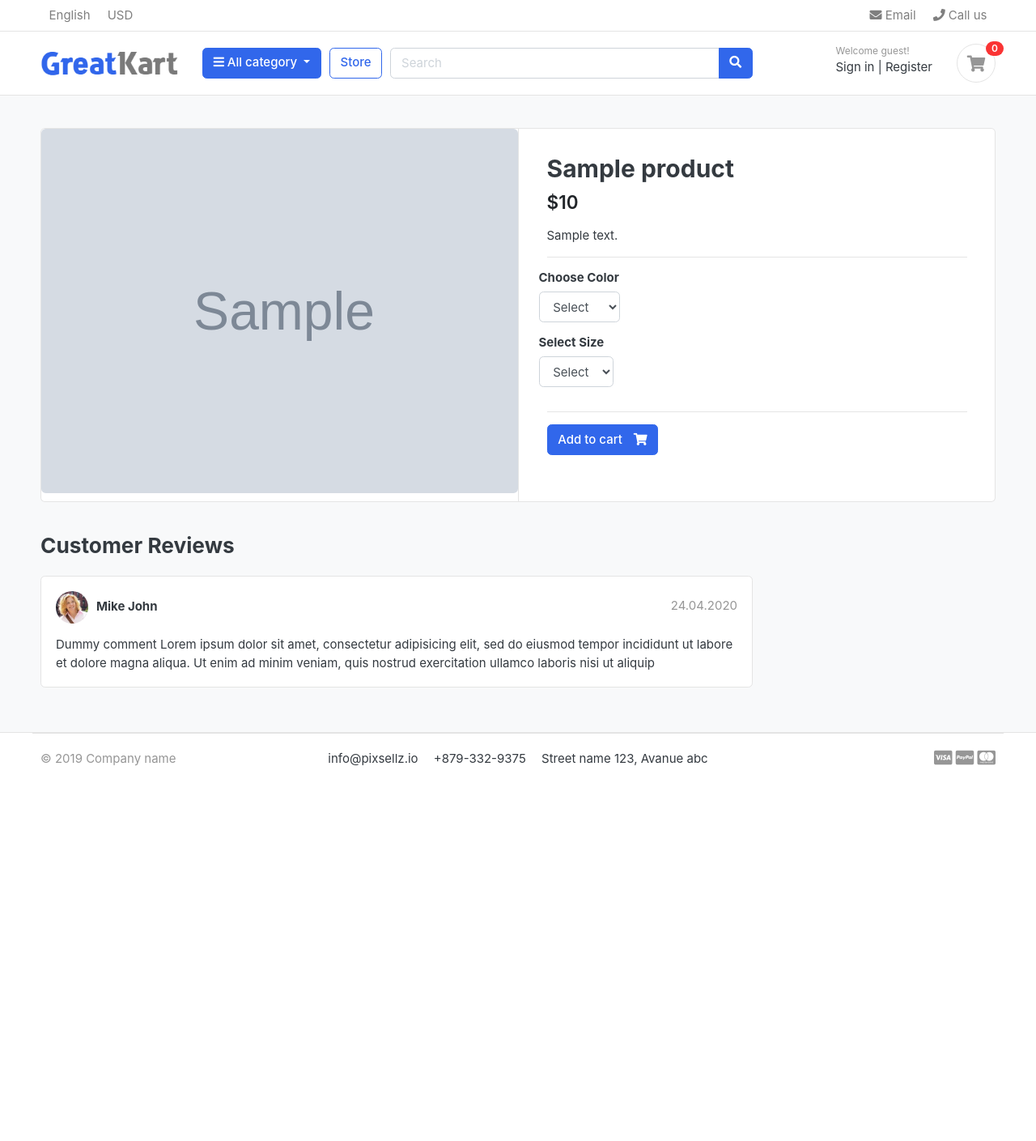
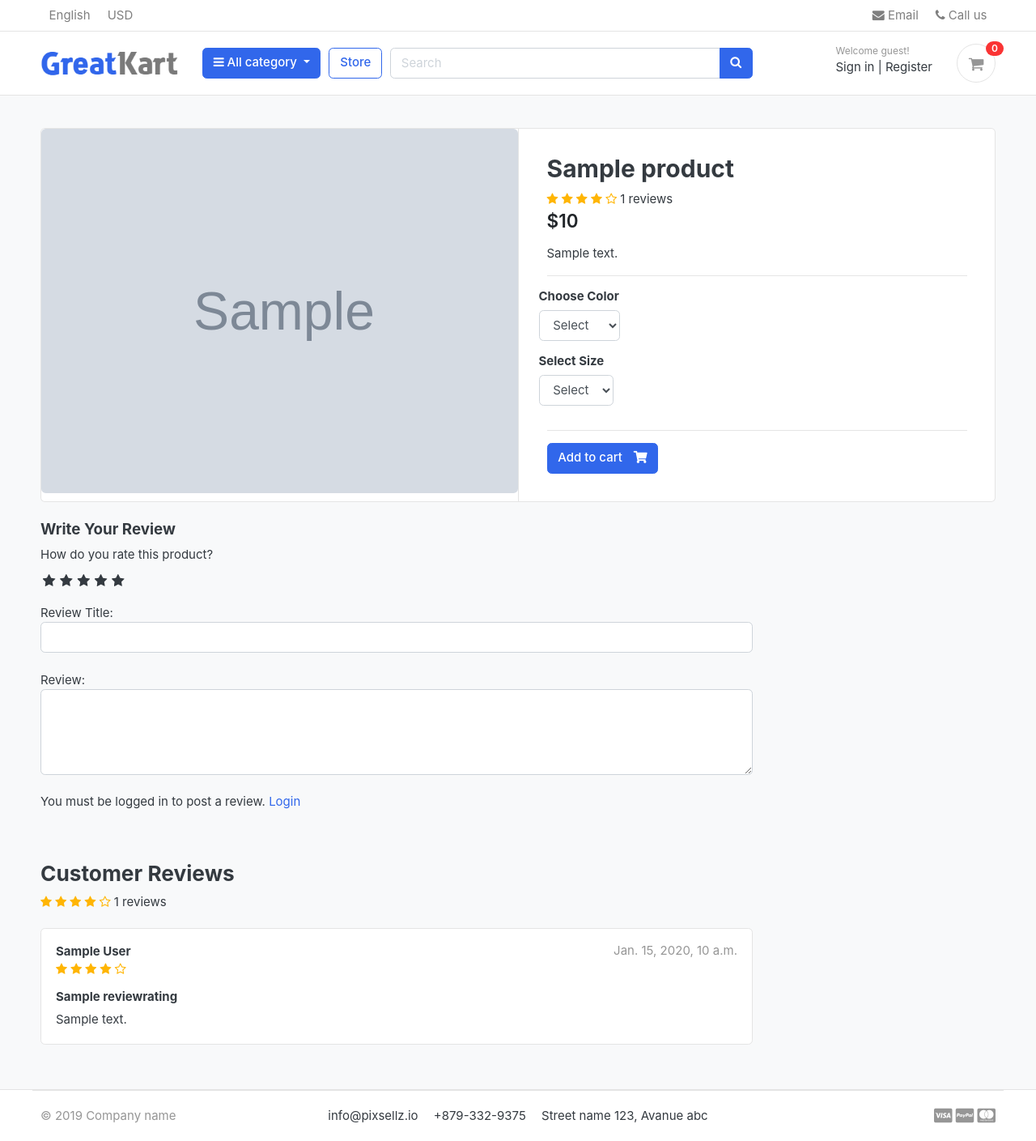
Before and after one commit to peterncs/greatkart-django, a Django app: a page that uses templates/base.html in a window 1280 px wide. Shown: the whole page at 81% size. Before the commit the page ends 946 px from the top, so only its background shows below. Run offline with Django 3.2, Linux system fonts and the light colour scheme; tables that the repository leaves empty hold one stand-in row (values such as "Sample post"); grey boxes marked "Sample" are stand-in pictures; some libraries are stand-ins or nearby versions; some web fonts are replaced.

Commit message:
review and rating

```diff
--- a/accounts/models.py
+++ b/accounts/models.py
@@ -61,6 +61,9 @@ class Account(AbstractBaseUser):
     def __str__(self):
         return self.email
 
+    def full_name(self):
+        return f'{self.first_name} {self.last_name}'
+
     def has_perm(self, perm, obj=None):
         return self.is_admin
 
--- /dev/null
+++ b/greatkart/static/css/custom.css
@@ -0,0 +1,46 @@
+/* Hide Radio button */
+.rate > input{
+    display: none;
+}
+
+.rate{
+    display: inline-block;
+    border: 0;
+}
+
+.rate > label{
+    float: right;
+}
+
+/* Showing stars */
+.rate > label:before{
+    display: inline-block;
+    font-size: 1.1rem;
+    font-family: FontAwesome;
+    content: "\f005";
+    margin: 0;
+    padding: 0.3rem .2rem;
+    cursor: pointer;
+}
+
+/* Half stars */
+.rate .half:before{
+    content: "\f089";
+    position: absolute;
+    padding-right: 0;
+}
+
+/* Click and hover */
+input:checked ~ label, label:hover ~ label{
+    color: #ffb503;
+}
+
+/* Hover highlight */
+input:checked + label:hover, input:checked ~ label:hover, input:checked ~ label:hover ~ label,
+label:hover ~ input:checked ~ label{
+    color: #cc9000;
+}
+
+.rating-star i{
+    color: #ffb503 !important;
+}
--- a/store/admin.py
+++ b/store/admin.py
@@ -1,5 +1,5 @@
 from django.contrib import admin
-from .models import Product, Variation
+from .models import Product, Variation, ReviewRating
 
 
 # Register your models here.
@@ -17,3 +17,4 @@ class VariationAdmin(admin.ModelAdmin):
 
 admin.site.register(Product, ProductAdmin)
 admin.site.register(Variation, VariationAdmin)
+admin.site.register(ReviewRating)
--- a/store/models.py
+++ b/store/models.py
@@ -1,9 +1,12 @@
 from django.db import models
+from django.db.models import Avg, Count
+
 from category.models import Category
 from django.urls import reverse
-
+from accounts.models import Account
 
 # Create your models here.
+
 
 class Product(models.Model):
     product_name = models.CharField(max_length=200, unique=True)
@@ -22,6 +25,20 @@ class Product(models.Model):
 
     def __str__(self):
         return self.product_name
+
+    def rating_average(self):
+        reviews = ReviewRating.objects.filter(product=self, status=True).aggregate(average=Avg('rating'))
+        avg = 0
+        if reviews['average'] is not None:
+            avg = float(reviews['average'])
+        return avg
+
+    def review_count(self):
+        reviews = ReviewRating.objects.filter(product=self, status=True).aggregate(count=Count('id'))
+        count = 0
+        if reviews['count'] is not None:
+            count = int(reviews['count'])
+        return count
 
 
 class VariationManager(models.Manager):
@@ -49,3 +66,17 @@ class Variation(models.Model):
 
     def __str__(self):
         return self.variation_value
+
+class ReviewRating(models.Model):
+    product = models.ForeignKey(Product, on_delete=models.CASCADE)
+    user = models.ForeignKey(Account, on_delete=models.CASCADE)
+    subject = models.CharField(max_length=100, blank=True)
+    review = models.TextField(max_length=500, blank=True)
+    rating = models.FloatField()
+    ip = models.CharField(max_length=20, blank=True)
+    status = models.BooleanField(default=True)
+    created_at = models.DateTimeField(auto_now_add=True)
+    updated_at = models.DateTimeField(auto_now=True)
+
+    def __str__(self):
+        return self.subject
--- a/store/urls.py
+++ b/store/urls.py
@@ -7,4 +7,5 @@ urlpatterns = [
     path('category/<slug:category_slug>/', views.store, name='products_by_category'),
     path('category/<slug:category_slug>/<slug:product_slug>/', views.product_detail, name='product_detail'),
     path('search/', views.search, name='search'),
+    path('submit_review/<int:product_id>/', views.submit_review, name='submit_review'),
 ]
--- a/store/views.py
+++ b/store/views.py
@@ -1,8 +1,11 @@
-from django.shortcuts import render, get_object_or_404
-from .models import Product
+from django.shortcuts import render, get_object_or_404, redirect
+from .models import Product, ReviewRating
+from .forms import ReviewForm
+from django.contrib import messages
 from category.models import Category
 from carts.models import CartItem
 from carts.views import _cart_id
+from orders.models import OrderProduct
 from django.core.paginator import EmptyPage, PageNotAnInteger, Paginator
 from django.db.models import Q
 
@@ -40,9 +43,21 @@ def product_detail(request, category_slug, product_slug):
     except Exception as e:
         raise e
 
+    if request.user.is_authenticated:
+        try:
+            is_ordered = OrderProduct.objects.filter(user=request.user, product=single_product).exists()
+        except OrderProduct.DoesNotExist:
+            is_ordered = None
+    else:
+        is_ordered = None
+
+    reviews = ReviewRating.objects.filter(product=single_product, status=True)
+
     context = {
         'single_product': single_product,
         'in_cart': in_cart,
+        'is_ordered': is_ordered,
+        'reviews': reviews,
     }
 
     return render(request, 'store/product_detail.html', context)
@@ -63,3 +78,27 @@ def search(request):
         'product_count': product_count,
     }
     return render(request, 'store/store.html', context)
+
+
+def submit_review(request, product_id):
+    url = request.META.get('HTTP_REFERER')
+    if request.method == 'POST':
+        try:
+            reviews = ReviewRating.objects.get(user__id=request.user.id, product__id=product_id)
+            form = ReviewForm(request.POST, instance=reviews)
+            form.save()
+            messages.success(request, 'Thank you! Your review has been updated.')
+            return redirect(url)
+        except ReviewRating.DoesNotExist:
+            form = ReviewForm(request.POST)
+            if form.is_valid():
+                data = ReviewRating()
+                data.subject = form.cleaned_data['subject']
+                data.rating = form.cleaned_data['rating']
+                data.review = form.cleaned_data['review']
+                data.ip = request.META.get('REMOTE_ADDR')
+                data.product_id = product_id
+                data.user_id = request.user.id
+                data.save()
+                messages.success(request, 'Thank you! Your review has been submitted.')
+            return redirect(url)
--- a/templates/base.html
+++ b/templates/base.html
@@ -24,6 +24,9 @@
 <!-- custom style -->
 <link href="{% static 'css/ui.css' %}" rel="stylesheet" type="text/css"/>
 <link href="{% static 'css/responsive.css' %}" rel="stylesheet" media="only screen and (max-width: 1200px)" />
+
+<link href="{% static 'css/custom.css' %}" rel="stylesheet" type="text/css"/>
+<link rel="stylesheet" href="https://cdnjs.cloudflare.com/ajax/libs/font-awesome/4.7.0/css/font-awesome.min.css">
 
 <!-- custom javascript -->
 <script src="{% static 'js/script.js' %}" type="text/javascript"></script>
--- a/templates/store/product_detail.html
+++ b/templates/store/product_detail.html
@@ -21,6 +21,17 @@
 	<article class="content-body">
 
 	<h2 class="title">{{ single_product.product_name }}</h2>
+	<div class="rating-star">
+		<span>
+			<i class="fa fa-star{% if single_product.rating_average < 0.5 %}-o{% elif single_product.rating_average >= 0.5 and single_product.rating_average < 1 %}-half-o{% endif %}" aria-hidden="true"></i>
+			<i class="fa fa-star{% if single_product.rating_average < 1.5 %}-o{% elif single_product.rating_average >= 1.5 and single_product.rating_average < 2 %}-half-o{% endif %}" aria-hidden="true"></i>
+			<i class="fa fa-star{% if single_product.rating_average < 2.5 %}-o{% elif single_product.rating_average >= 2.5 and single_product.rating_average < 3 %}-half-o{% endif %}" aria-hidden="true"></i>
+			<i class="fa fa-star{% if single_product.rating_average < 3.5 %}-o{% elif single_product.rating_average >= 3.5 and single_product.rating_average < 4 %}-half-o{% endif %}" aria-hidden="true"></i>
+			<i class="fa fa-star{% if single_product.rating_average < 4.5 %}-o{% elif single_product.rating_average >= 4.5 and single_product.rating_average < 5 %}-half-o{% endif %}" aria-hidden="true"></i>
+			<span>{{ single_product.review_count }} reviews</span>
+		</span>
+	</div>
+
 
 	<div class="mb-3">
 		<var class="price h4">${{ single_product.price }}</var>
@@ -68,30 +79,84 @@
 <br>
 
 <div class="row">
-			<div class="col-md-9">
+	<div class="col-md-9">
+	<form action="{% url 'submit_review' single_product.id %}" method="POST">
+		{% csrf_token %}
+		<h5>Write Your Review</h5>
+		<div>
+			<!-- Rating stars -->
+			<label>How do you rate this product?</label>
+			<br>
+			<div class="rate">
+				<input type="radio" name="rating" id="rating10" value="5" required><label for="rating10" title="5"></label>
+				<input type="radio" name="rating" id="rating9" value="4.5" required><label for="rating9" title="4.5" class="half"></label>
+				<input type="radio" name="rating" id="rating8" value="4" required><label for="rating8" title="4"></label>
+				<input type="radio" name="rating" id="rating7" value="3.5" required><label for="rating7" title="3.5" class="half"></label>
+				<input type="radio" name="rating" id="rating6" value="3" required><label for="rating6" title="3"></label>
+				<input type="radio" name="rating" id="rating5" value="2.5" required><label for="rating5" title="2.5" class="half"></label>
+				<input type="radio" name="rating" id="rating4" value="2" required><label for="rating4" title="2"></label>
+				<input type="radio" name="rating" id="rating3" value="1.5" required><label for="rating3" title="1.5" class="half"></label>
+				<input type="radio" name="rating" id="rating2" value="1" required><label for="rating2" title="1"></label>
+				<input type="radio" name="rating" id="rating1" value="0.5" required><label for="rating1" title="0.5" class="half"></label>
+			</div>
+			<br>
+			Review Title:
+			<input type="text" class="form-control" name="subject">
+			<br>
+			Review:
+			<textarea name="review" rows="4" class="form-control"></textarea>
+			<br>
+			{% if user.is_authenticated %}
+				{% if is_ordered %}
+					<input type="submit" value="Submit Review" class="btn btn-primary">
+				{% else %}
+					<p>You must purchase this product to post a review.</p>
+				{% endif %}
+			{% else %}
+				<p>You must be logged in to post a review. <span><a href="{% url 'login' %}">Login</a></span></p>
+			{% endif %}
+		</div>
+	</form>
+	<br>
+	{% include 'includes/alerts.html' %}
+	<br>
 
 	<header class="section-heading">
 		<h3>Customer Reviews </h3>
-
+			<div class="rating-star">
+				<span>
+					<i class="fa fa-star{% if single_product.rating_average < 0.5 %}-o{% elif single_product.rating_average >= 0.5 and single_product.rating_average < 1 %}-half-o{% endif %}" aria-hidden="true"></i>
+					<i class="fa fa-star{% if single_product.rating_average < 1.5 %}-o{% elif single_product.rating_average >= 1.5 and single_product.rating_average < 2 %}-half-o{% endif %}" aria-hidden="true"></i>
+					<i class="fa fa-star{% if single_product.rating_average < 2.5 %}-o{% elif single_product.rating_average >= 2.5 and single_product.rating_average < 3 %}-half-o{% endif %}" aria-hidden="true"></i>
+					<i class="fa fa-star{% if single_product.rating_average < 3.5 %}-o{% elif single_product.rating_average >= 3.5 and single_product.rating_average < 4 %}-half-o{% endif %}" aria-hidden="true"></i>
+					<i class="fa fa-star{% if single_product.rating_average < 4.5 %}-o{% elif single_product.rating_average >= 4.5 and single_product.rating_average < 5 %}-half-o{% endif %}" aria-hidden="true"></i>
+					<span>{{ single_product.review_count }} reviews</span>
+				</span>
+			</div>
 	</header>
-
+	{% for review in reviews %}
 	<article class="box mb-3">
 		<div class="icontext w-100">
-			<img src="./images/avatars/avatar1.jpg" class="img-xs icon rounded-circle">
 			<div class="text">
-				<span class="date text-muted float-md-right">24.04.2020 </span>
-				<h6 class="mb-1">Mike John </h6>
-
+				<span class="date text-muted float-md-right">{{ review.created_at }}</span>
+				<h6 class="mb-1">{{ review.user.full_name }}</h6>
+				<div class="rating-star">
+					<span>
+					<i class="fa fa-star{% if review.rating == 0.5 %}-half-o{% elif review.rating < 1 %}-o{% endif %}" aria-hidden="true"></i>
+					<i class="fa fa-star{% if review.rating == 1.5 %}-half-o{% elif review.rating < 2 %}-o{% endif %}" aria-hidden="true"></i>
+					<i class="fa fa-star{% if review.rating == 2.5 %}-half-o{% elif review.rating < 3 %}-o{% endif %}" aria-hidden="true"></i>
+					<i class="fa fa-star{% if review.rating == 3.5 %}-half-o{% elif review.rating < 4 %}-o{% endif %}" aria-hidden="true"></i>
+					<i class="fa fa-star{% if review.rating == 4.5 %}-half-o{% elif review.rating < 5 %}-o{% endif %}" aria-hidden="true"></i>
+					</span>
+				</div>
 			</div>
 		</div> <!-- icontext.// -->
 		<div class="mt-3">
-			<p>
-				Dummy comment Lorem ipsum dolor sit amet, consectetur adipisicing elit, sed do eiusmod
-				tempor incididunt ut labore et dolore magna aliqua. Ut enim ad minim veniam,
-				quis nostrud exercitation ullamco laboris nisi ut aliquip
-			</p>
+			<h6>{{ review.subject }}</h6>
+			<p>{{ review.review }}</p>
 		</div>
 	</article>
+	{% endfor %}
 
 
 
```
Also changed, not shown: store/forms.py (added, +8 -0 lines), store/migrations/0003_reviewrating.py (added).
